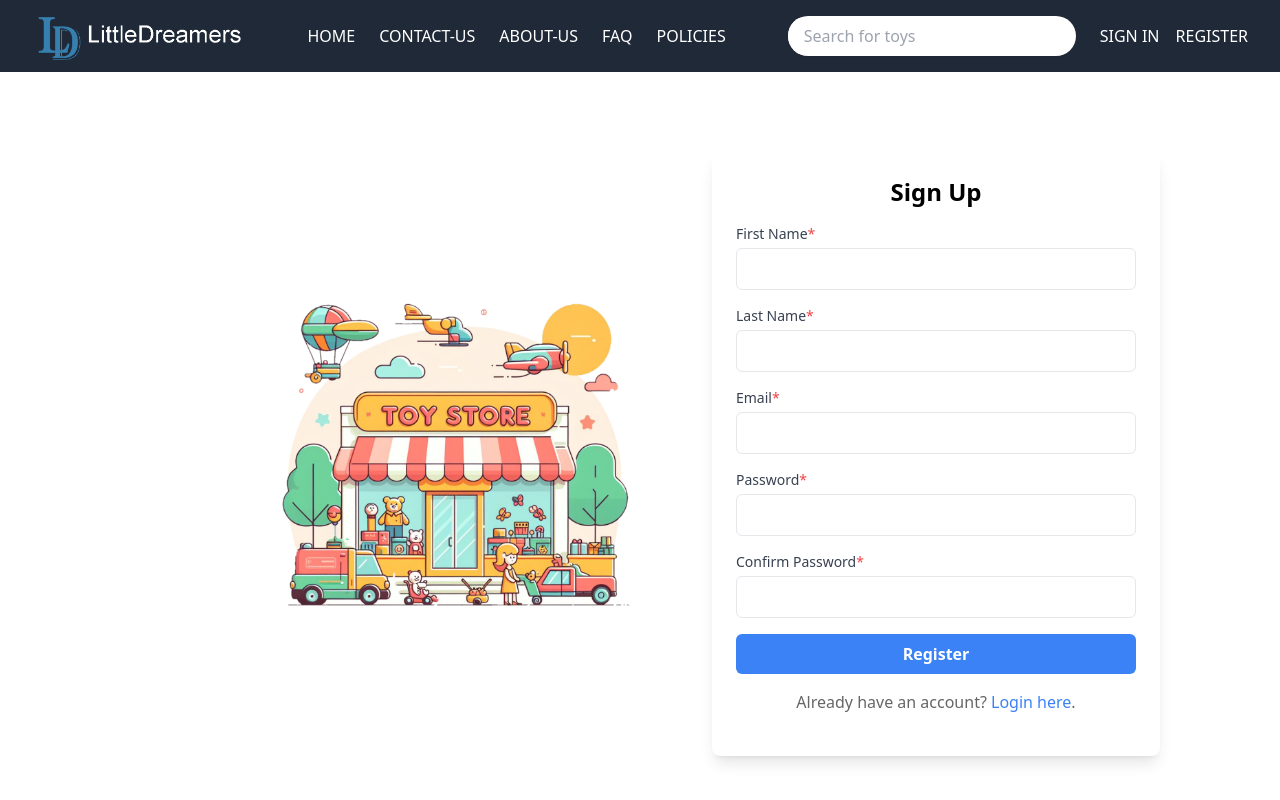
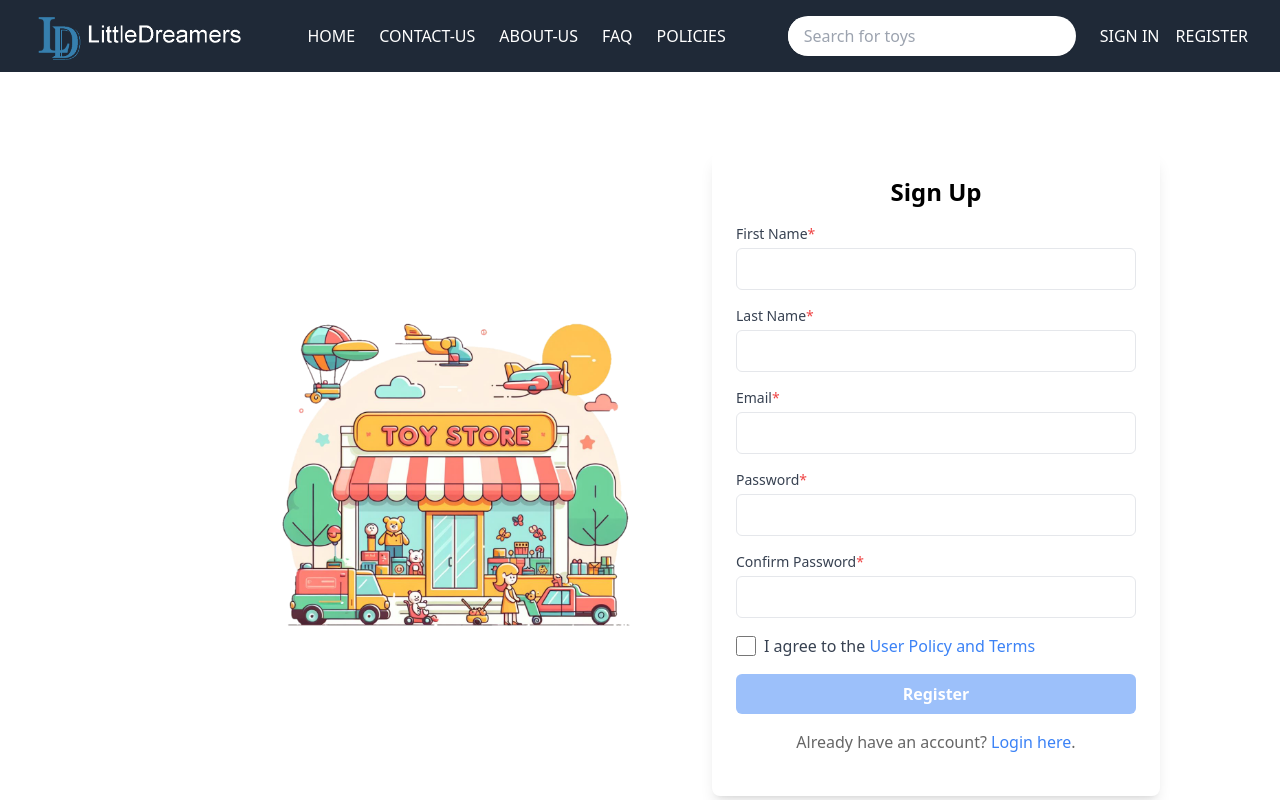
Before and after one commit to WalidBabi/LittleDreamersFrontEnd, a React (Create React App) app: page /register in a window 1280 px wide. Built offline with nearby package versions, Linux system fonts and the light colour scheme.

Commit message:
add agree of policy to register

```diff
--- a/src/Navbar/RegisterUser.jsx
+++ b/src/Navbar/RegisterUser.jsx
@@ -20,6 +20,9 @@ function RegisterUser() {
         };
   });
 
+  // New state for the checkbox
+  const [isAgreed, setIsAgreed] = useState(false);
+
   const [errors, setErrors] = useState({
     firstName: false,
     lastName: false,
@@ -38,6 +41,11 @@ function RegisterUser() {
     setErrors({ ...errors, [name]: false });
   };
 
+  // Handle checkbox state change
+  const handleCheckboxChange = () => {
+    setIsAgreed(!isAgreed);
+  };
+
   const handleSubmit = async (e) => {
     e.preventDefault();
     let hasErrors = false;
@@ -48,6 +56,11 @@ function RegisterUser() {
         newErrors[key] = true;
         hasErrors = true;
       }
+    }
+
+    if (!isAgreed) {
+      // Check if the checkbox is not checked
+      hasErrors = true;
     }
 
     if (formData.password !== formData.confirmPassword) {
@@ -227,9 +240,28 @@ function RegisterUser() {
                 </p>
               )}
             </div>
+            <div className="mb-4">
+              <label className="flex items-center">
+                <input
+                  type="checkbox"
+                  checked={isAgreed}
+                  onChange={handleCheckboxChange}
+                  className="form-checkbox h-5 w-5 text-blue-500"
+                />
+                <span className="ml-2 text-gray-700">
+                  I agree to the{" "}
+                  <Link to="/User-product-policy" className="text-blue-500">
+                    User Policy and Terms
+                  </Link>
+                </span>
+              </label>
+            </div>
             <button
+              disabled={!isAgreed} // Disable the button if not agreed
               onClick={handleSubmit}
-              className="w-full py-2 px-4 bg-blue-500 text-white font-semibold rounded-md hover:bg-blue-600 transition duration-300"
+              className={`w-full py-2 px-4 bg-blue-500 text-white font-semibold rounded-md ${
+                !isAgreed ? "opacity-50 cursor-not-allowed" : "" // Reduce opacity and disable cursor if not agreed
+              } hover:bg-blue-600 transition duration-300`}
             >
               Register
             </button>
```
